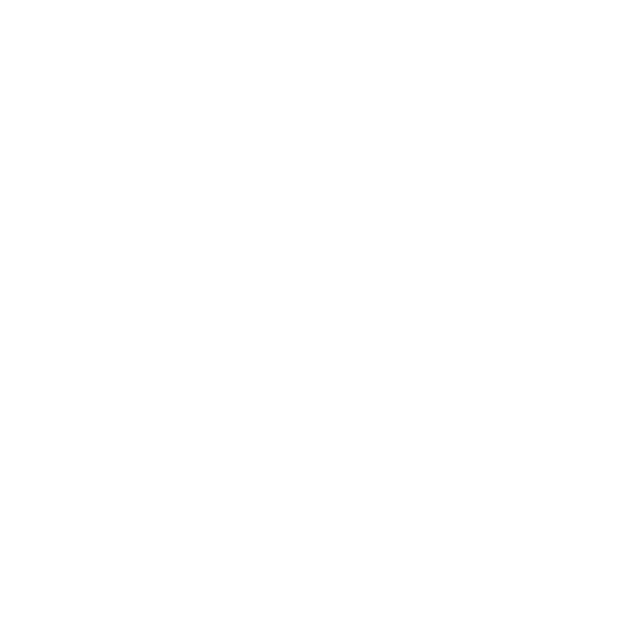
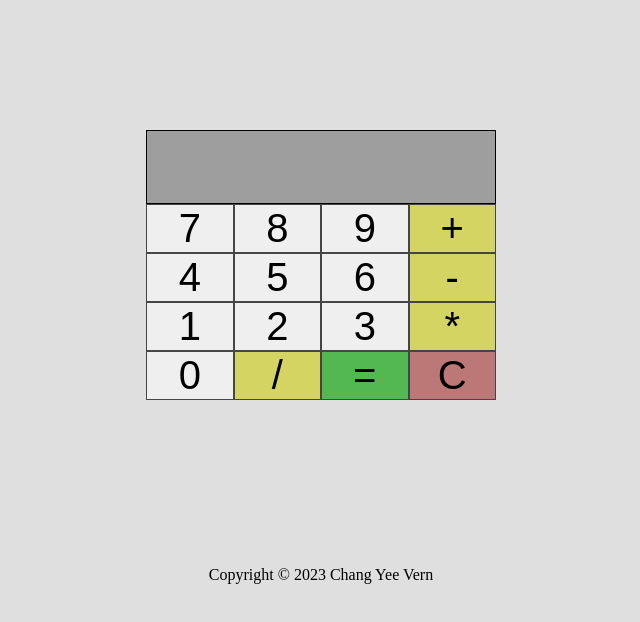
Before and after one commit to yeevern/odin-calculator, a plain HTML site: page index.html in a window 1280 px wide. Shown: the whole page, without its empty margins (319-959 px from the left). Drawn offline with Linux system fonts and the light colour scheme.

Commit message:
done implementing a working calculator

```diff
--- a/index.html
+++ b/index.html
@@ -9,6 +9,42 @@
     <link rel="stylesheet" href="style.css">
 </head>
 <body>
+    <div class="container">
+        <div class="display"></div>
+        <div class="buttons">
+            <button class="number">7</button>
+            <button class="number">8</button>
+            <button class="number">9</button>
+            <button class="operation">+</button>
+        </div>
+        <div class="buttons">
+            <button class="number">4</button>
+            <button class="number">5</button>
+            <button class="number">6</button>
+            <button class="operation">-</button>
+        </div>
+        <div class="buttons">
+            <button class="number">1</button>
+            <button class="number">2</button>
+            <button class="number">3</button>
+            <button class="operation">*</button>
+        </div>
+        <div class="buttons">
+            <button class="number">0</button>
+            <button class="operation">/</button>
+            <button class="result">=</button>
+            <button class="clear">C</button>
+        </div>
+    </div>
+
+    <footer>
+        <p>Copyright ©
+            <script>
+              document.write(new Date().getFullYear())
+            </script>
+            Chang Yee Vern
+        </p>
+    </footer>
     <script src="script.js"></script>
 </body>
 </html>
--- a/script.js
+++ b/script.js
@@ -0,0 +1,44 @@
+const display = document.querySelector('.display');
+const buttons = document.querySelectorAll('.number, .operation');
+const equal = document.querySelector('.result');
+const clear = document.querySelector('.clear');
+
+function toDisplay() {
+    display.innerHTML += this.textContent
+}
+
+buttons.forEach(button => button.onclick = toDisplay);
+
+equal.onclick = () => {
+    display.innerHTML = eval(display.innerHTML)
+}
+
+clear.onclick = () => display.innerHTML = '';
+
+// function add(a, b) {
+//     return a + b
+// }
+
+// function subtract(a, b) {
+//     return a - b
+// }
+
+// function multiply(a, b) {
+//     return a * b
+// }
+
+// function divide(a, b) {
+//     return a / b
+// }
+
+// function operate(op, a, b) {
+//     if (op === '+') {
+//         return add(a, b)
+//     } else if (op === '-') {
+//         return subtract(a, b)
+//     } else if (op === '*') {
+//         return multiply(a, b)
+//     } else {
+//         return divide(a, b)
+//     }
+// }
--- a/style.css
+++ b/style.css
@@ -0,0 +1,51 @@
+body {
+    background-color: rgb(224, 223, 223);
+}
+
+.container {
+    display: flex;
+    flex-direction: column;
+    width: 350px;
+    height: 270px;
+    margin: 130px auto;
+}
+
+.display {
+    font-size: 40px;
+    border:  1px solid black;
+    height: 100px;
+    background-color: rgb(158, 158, 158);
+}
+
+.buttons {
+    display: flex;
+}
+
+.buttons > * {
+    flex: 1;
+    font-size: 40px;
+    border: 0.5pt solid rgb(69, 69, 69);
+}
+
+button:hover {
+    transform: scale(1.1);
+}
+
+.operation {
+    background-color: rgba(207, 207, 42, 0.685);
+}
+
+.result {
+    background-color: rgba(55, 176, 55, 0.831);
+}
+
+.clear {
+    background-color: rgba(178, 90, 90, 0.781);
+}
+
+footer {
+    display: flex;
+    align-items: center;
+    justify-content: center;
+    padding-top: 20px;
+}
```
